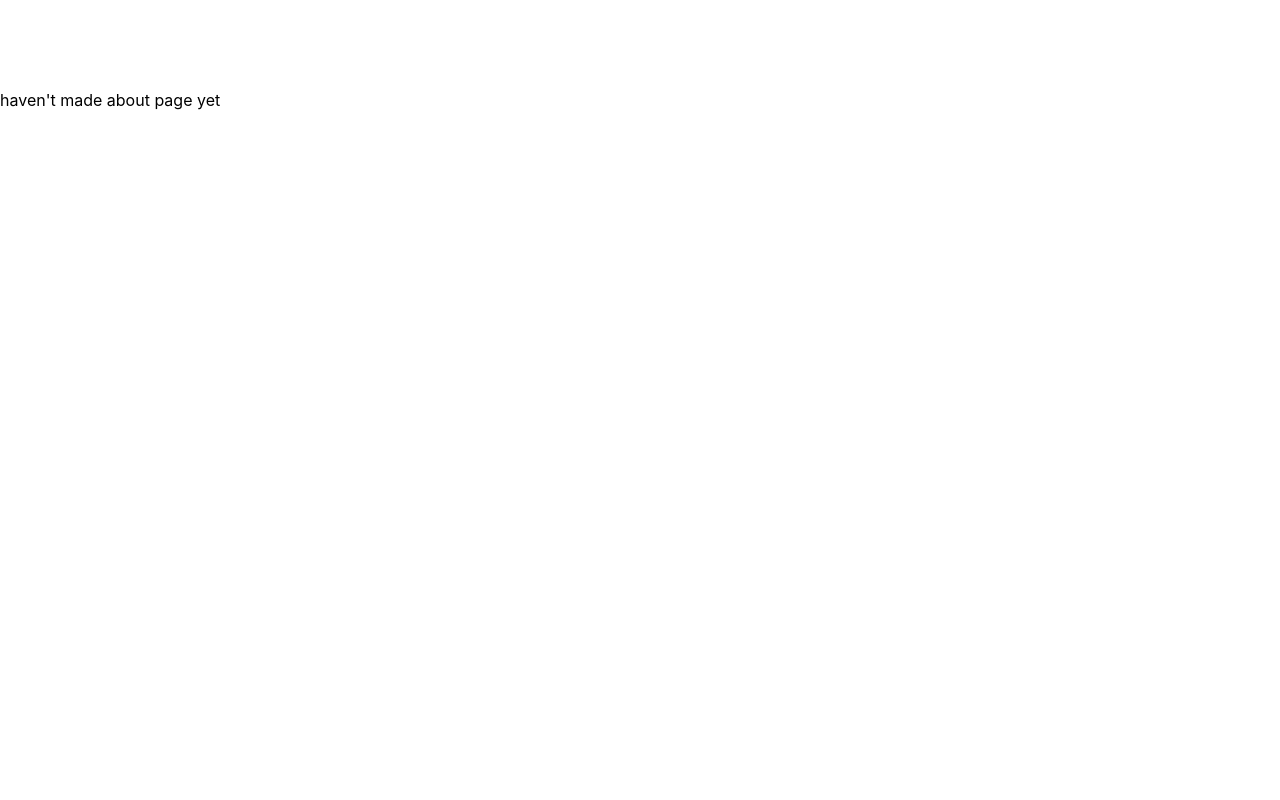
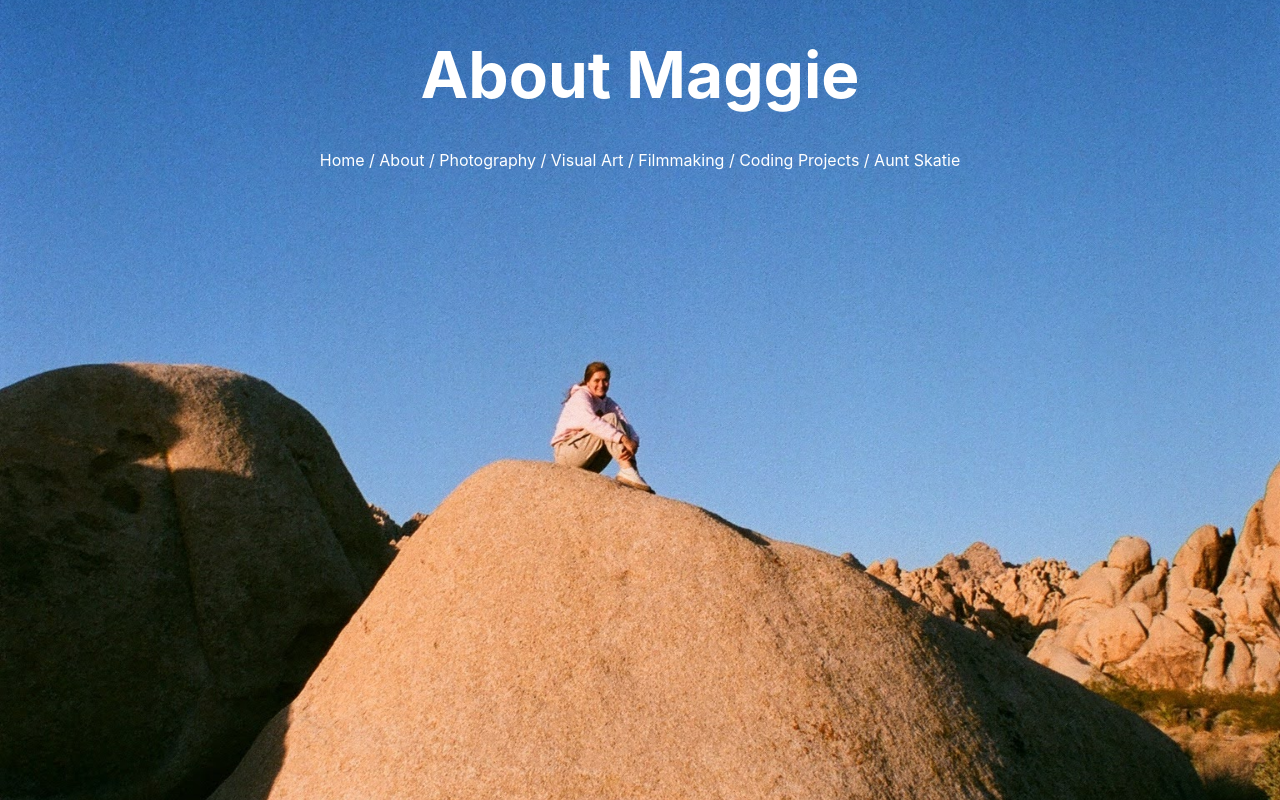
Before and after one commit to maggiebowen/maggie-portafolio-new, a Next.js app: page /About in a window 1280 px wide. Built offline with nearby package versions, Linux system fonts and the light colour scheme.

Commit message:
navigation completed and working

```diff
--- a/pages/About.tsx
+++ b/pages/About.tsx
@@ -1,10 +1,28 @@
+import Image from 'next/image';
+import Link from 'next/link';
 import styles from '../styles/Home.module.css';
+import bgImg from './images/maggie-at-joshua-tree.jpg';
+import Navigation from './Navigation';
 
 function about() {
   return (
     <div className={styles.container}>
-      <h1 className={styles.title}>About Maggie Bowen</h1>
-      <p>haven&#39;t made about page yet</p>
+      <div className={styles.bgWrap}>
+        <Image
+          alt="photo of Maggie at Joshua Tree National Park"
+          src={bgImg}
+          placeholder="blur"
+          quality={100}
+          fill
+          style={{
+            objectFit: 'cover',
+          }}
+        />
+      </div>
+      <h1 className={styles.pageTitle}>
+        About <Link href="/">Maggie</Link>
+      </h1>
+      <Navigation />
     </div>
   );
 }
--- a/pages/Navigation.tsx
+++ b/pages/Navigation.tsx
@@ -1,16 +1,24 @@
 import Link from 'next/link';
+import styles from '../styles/Home.module.css';
 
-function Navbar() {
+function Navigation() {
   return (
-    <div>
-      <Link href="/about">About </Link>
-      <Link href="/photography">Photography </Link>
-      <Link href="/visualArt">Visual Art </Link>
-      <Link href="/filmmaking">Filmmaking </Link>
-      <Link href="/codingProjects">Coding Projects </Link>
-      <Link href="/auntSkatie">Aunt Skatie </Link>
+    <div className={styles.navigationBar}>
+      <Link href="/">Home</Link>
+      <span> / </span>
+      <Link href="/about">About</Link>
+      <span> / </span>
+      <Link href="/photography">Photography</Link>
+      <span> / </span>
+      <Link href="/visualArt">Visual Art</Link>
+      <span> / </span>
+      <Link href="/filmmaking">Filmmaking</Link>
+      <span> / </span>
+      <Link href="/codingProjects">Coding Projects</Link>
+      <span> / </span>
+      <Link href="/auntSkatie">Aunt Skatie</Link>
     </div>
   );
 }
 
-export default Navbar;
+export default Navigation;
--- a/pages/index.tsx
+++ b/pages/index.tsx
@@ -30,7 +30,9 @@ function Home() {
             <Link href="/">Maggie Bowen</Link>
           </h1>
           <p className={styles.description}>
-            <i>Artist, Coder, Teacher</i>
+            <i>
+              <b>Artist, Coder, Teacher</b>
+            </i>
           </p>
           <Navigation />
         </main>
--- a/styles/Home.module.css
+++ b/styles/Home.module.css
@@ -10,23 +10,30 @@
   z-index: -1;
 }
 
-.bgText {
+/* .bgText {
   margin: 0;
   font-size: 2rem;
   line-height: 3rem;
   text-align: center;
   padding-top: 40vh;
   text-shadow: 1px 1px 1px #3c5c5e;
-}
+} */
 
 .main {
   min-height: 100vh;
-  padding: 4rem 0;
+  padding: 5% 0 0;
   flex: 1;
   display: flex;
   flex-direction: column;
   justify-content: center;
   align-items: center;
+}
+
+.navigationBar {
+  color: #fff;
+  align-items: center;
+  text-align: center;
+  text-wrap: balance;
 }
 
 .footer {
@@ -62,6 +69,15 @@
   font-size: 4rem;
 }
 
+.pageTitle {
+  text-align: center;
+  color: #fff;
+  margin: 0;
+  padding: 3%;
+  line-height: 1.15;
+  font-size: 4rem;
+}
+
 .title,
 .description {
   text-align: center;
@@ -90,15 +106,15 @@
     monospace;
 }
 
-.grid {
+/* .grid {
   display: flex;
   align-items: center;
   justify-content: center;
   flex-wrap: wrap;
   max-width: 800px;
-}
+} */
 
-.card {
+/* .card {
   margin: 1rem;
   padding: 1.5rem;
   text-align: left;
@@ -128,12 +144,7 @@
   margin: 0;
   font-size: 1.25rem;
   line-height: 1.5;
-}
-
-.logo {
-  height: 1em;
-  margin-left: 0.5rem;
-}
+} */
 
 @media (max-width: 600px) {
   .grid {
```
Also changed, not shown: pages/images/maggie-at-joshua-tree.jpg (added).
